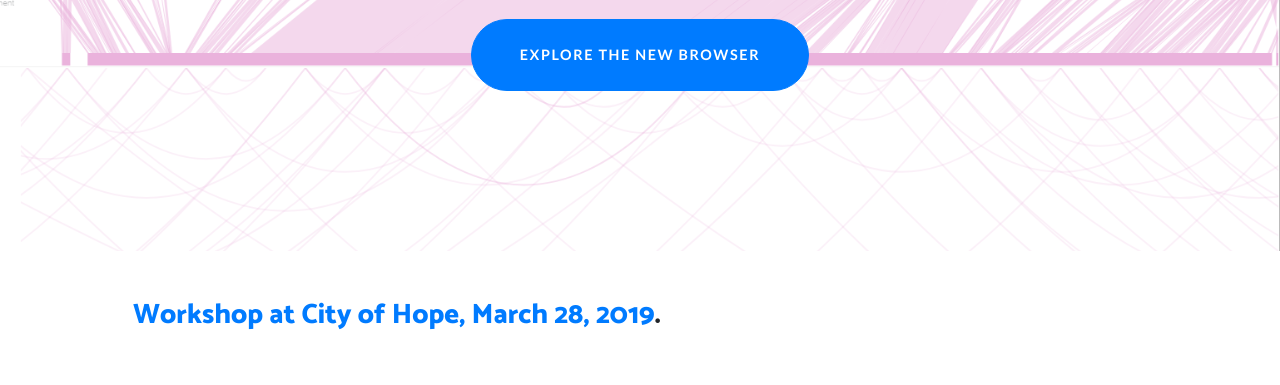
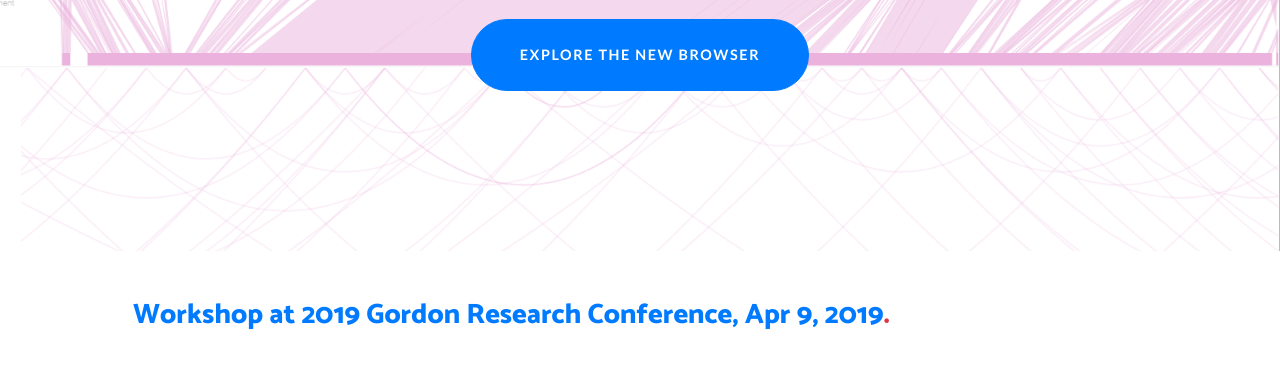
Before and after one commit to lidaof/eg-landing, a plain HTML site: page index.html in a window 1280 px wide. Shown: the part 359-744 px from the top of the page. Drawn offline with Linux system fonts and the light colour scheme.

Commit message:
update workshop link

```diff
--- a/index.html
+++ b/index.html
@@ -63,8 +63,8 @@
           <div class="row align-items-center">
             <div class="col-lg-12">
               <div class="p-5">
-                <h3><a href="http://epigenomegateway.wustl.edu/support/workshop2019cityofhope.html">
-                  Workshop at City of Hope, March 28, 2019</a>.</h3>
+                <h3 class="text-danger"><a href="http://epigenomegateway.wustl.edu/support/workshop2019cityofhope.html">
+                  Workshop at 2019 Gordon Research Conference, Apr 9, 2019</a>.</h3>
               </div>
             </div>
           </div>
```
